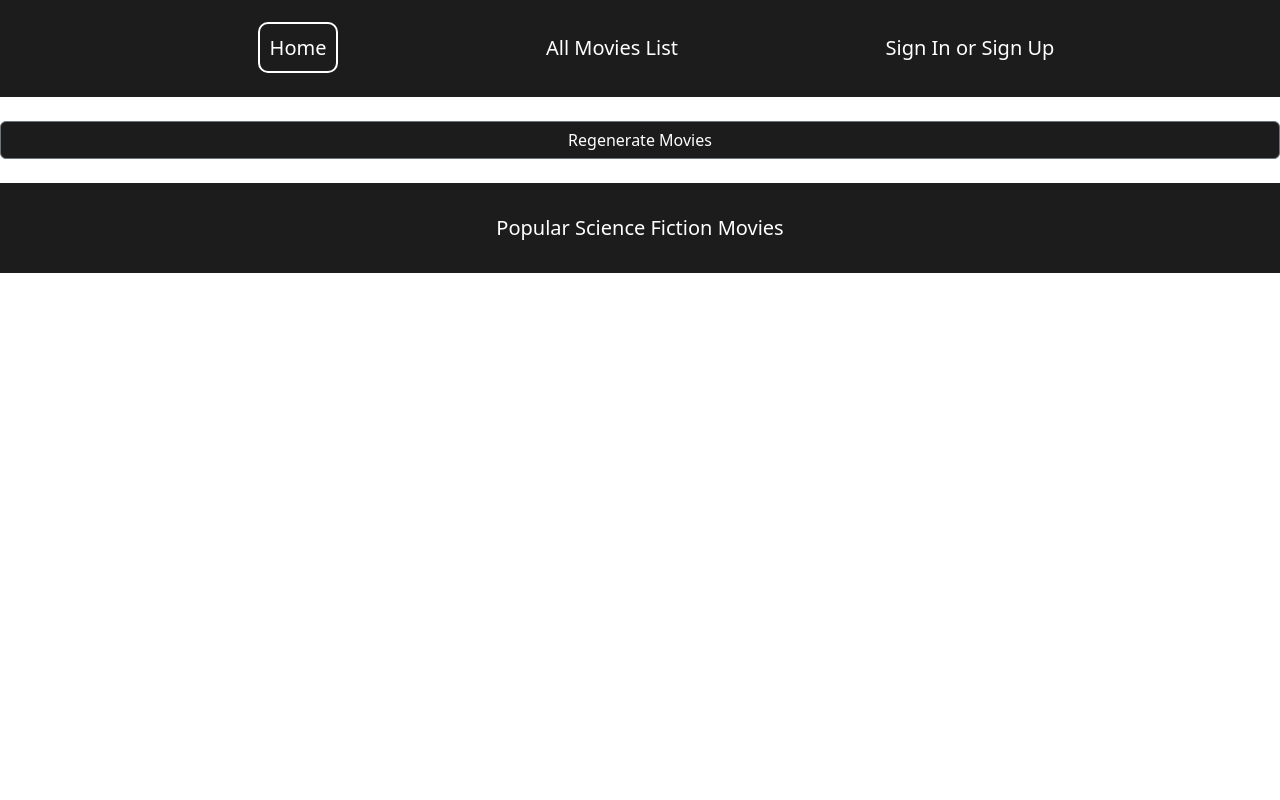
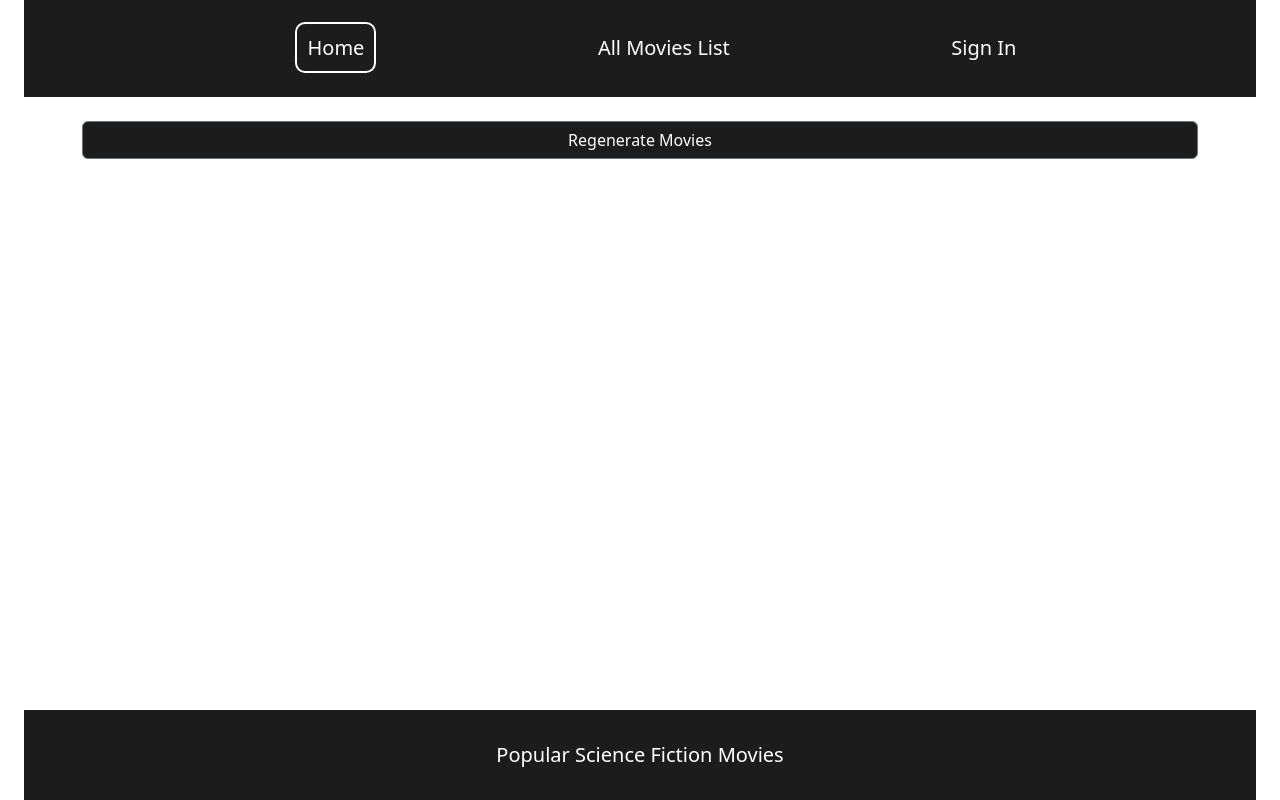
Before and after one commit to himanshuverma544/Sci-Flix-Movie-App, a React (Create React App) app: page / in a window 1280 px wide. Built offline with nearby package versions, Linux system fonts and the light colour scheme; no server answers.

Commit message:
upd: encapsulated the tags with container

```diff
--- a/src/pages/Layout.js
+++ b/src/pages/Layout.js
@@ -2,7 +2,10 @@ import { Outlet, NavLink } from "react-router-dom";
 import { ToastContainer } from "react-toastify";
 import { useSelector } from "react-redux";
 
-import { DEFAULT_USER, SIGN_IN, SIGN_UP, SIGN_OUT } from "../constants";
+import { DEFAULT_USER, SIGN_IN, SIGN_OUT } from "../constants";
+
+import { HiOutlineHome } from "react-icons/hi2";
+import { Container } from "reactstrap";
 
 
 const Layout = () => {
@@ -11,6 +14,9 @@ const Layout = () => {
 
   return (
     <>
+      <Container className="master-cont" fluid>
+        <Container className="header-cont" fluid>
+          <header>
             <nav className="movie-app-navbar mb-4">
               <ul className="d-flex justify-content-evenly">
                 <li>
@@ -20,15 +26,26 @@ const Layout = () => {
                   <NavLink to="/all-movies-list">All Movies List</NavLink>
                 </li>
                 <li>
-            <NavLink to="/sign-in-sign-up">{signedInUser === DEFAULT_USER.username ? `${SIGN_IN} or ${SIGN_UP}` : SIGN_OUT}</NavLink>
+                  <NavLink to="/sign-in-sign-up">{signedInUser === DEFAULT_USER.username ? `${SIGN_IN}` : SIGN_OUT}</NavLink>
                 </li>
               </ul>
             </nav>
+          </header>
+        </Container>
 
+        <Container className="main-cont">
+          <main>
             <Outlet/>
+          </main>
           <ToastContainer position="bottom-left"/>
+        </Container>
 
-      <footer>Popular Science Fiction Movies</footer>
+        <Container className="footer-cont" fluid>
+          <footer>
+            Popular Science Fiction Movies
+          </footer>
+        </Container>
+      </Container>
     </>
   )
 }
```
Lines whose indentation alone changed are shown as unchanged.
